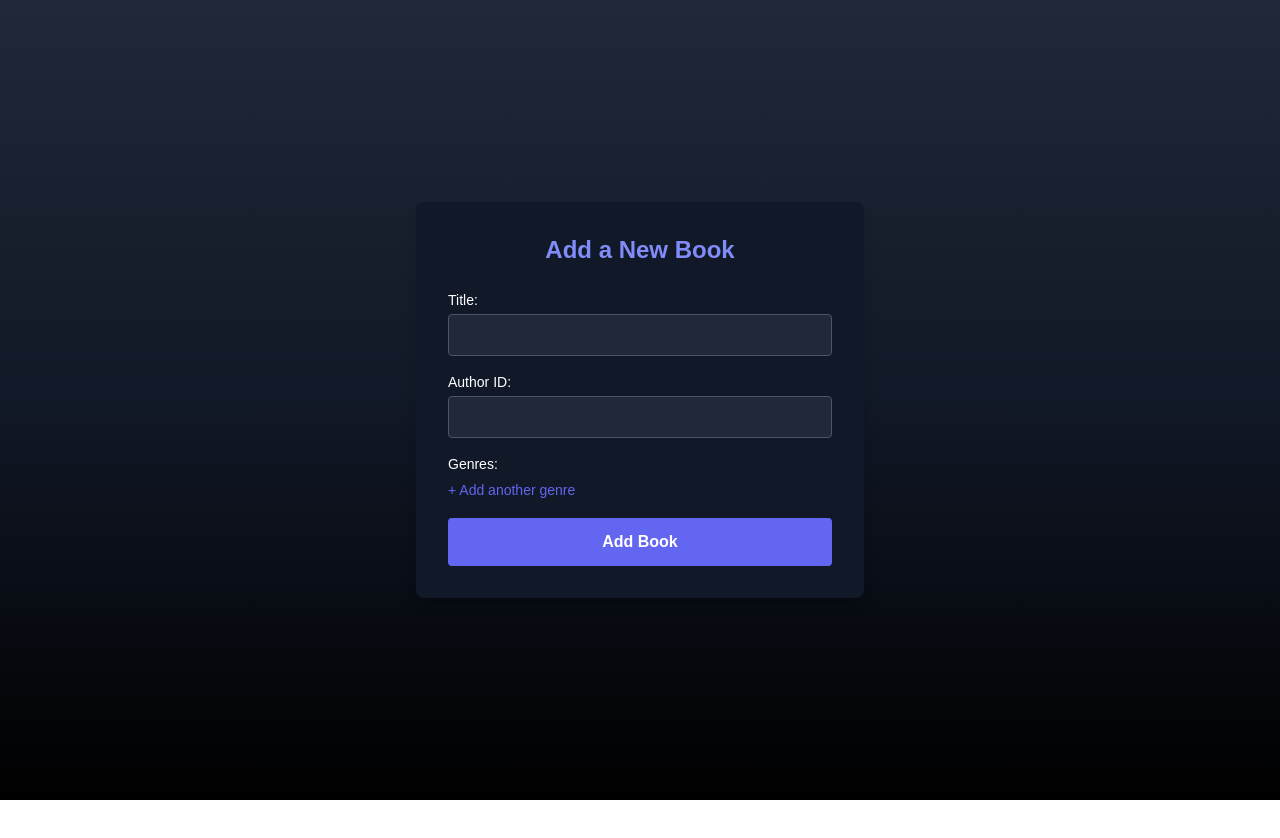
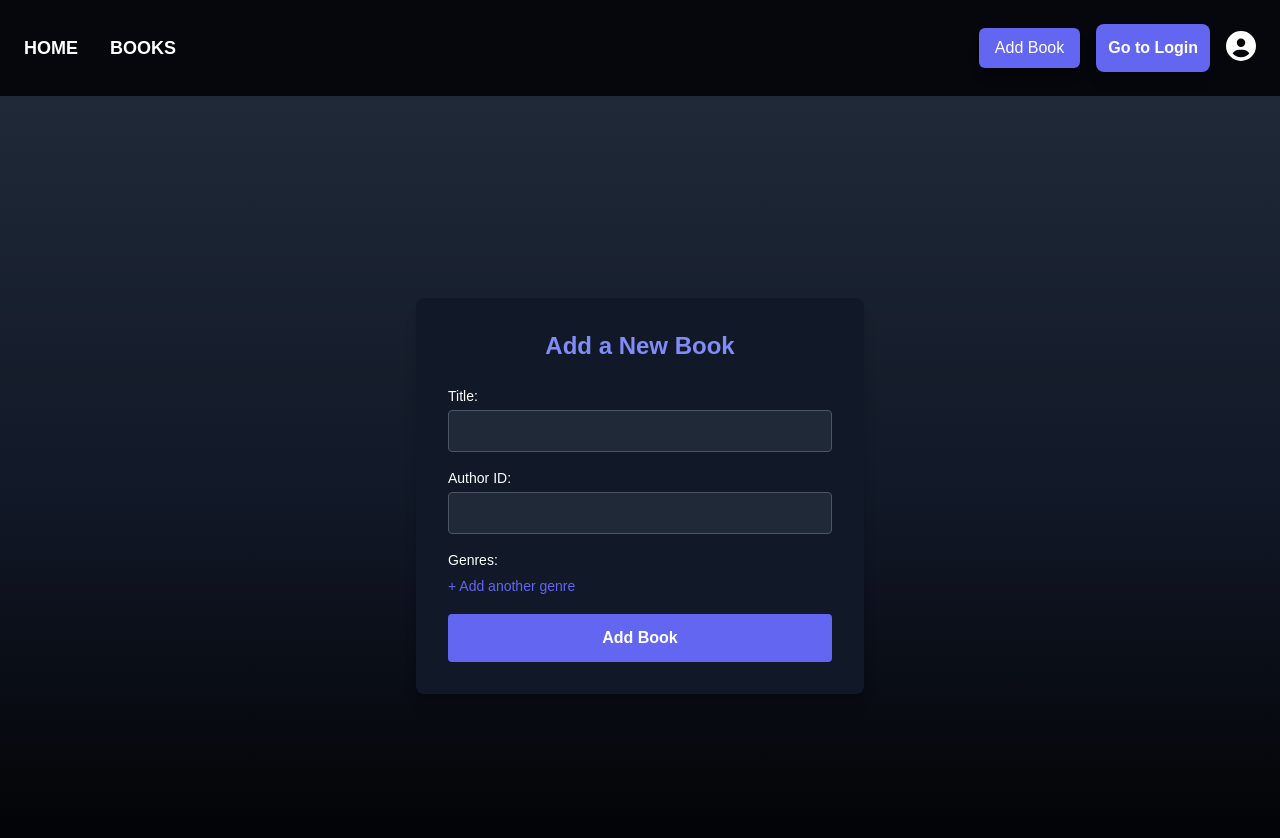
Before and after one commit to angelpoulose/Woven-Pages, a Next.js app in the folder frontend/: page /book/add in a window 1280 px wide. Shown: the top 838 px of the page. Before the commit the page ends 800 px from the top, so only its background shows below. Built offline with nearby package versions, Linux system fonts and the light colour scheme.

Commit message:
added navbar to addbook page

```diff
--- a/frontend/src/app/book/add/page.js
+++ b/frontend/src/app/book/add/page.js
@@ -1,33 +1,42 @@
-"use client";
+"use client"; // This ensures the component runs on the client side
+
 import { useEffect, useState } from "react";
 import axios from "axios";
 import Cookies from 'js-cookie';
 import { useRouter } from 'next/navigation';
+import { FontAwesomeIcon } from '@fortawesome/react-fontawesome';
+import { faUserCircle } from '@fortawesome/free-solid-svg-icons';
 
 export default function AddBook() {
-  const router = useRouter();
-  const [error, setError] = useState("");
-  const [success, setSuccess] = useState("");
+  const router = useRouter(); // Initialize the router
+  const [error, setError] = useState(""); // Handle error message
+  const [success, setSuccess] = useState(""); // Handle success message
   const [formDataToSend, setFormData] = useState({
     title: "",
     author: "",
     genre: [],
   });
 
+  // Update form data on change
   const handleChange = (e) => {
     setFormData({ ...formDataToSend, [e.target.name]: e.target.value });
   };
 
+  // Handle form submission
   const handleSubmit = (e) => {
     e.preventDefault();
-    setError('');
-    setSuccess('');
-    const token = Cookies.get('token');
+    setError(''); // Reset error message
+    setSuccess(''); // Reset success message
+    const token = Cookies.get('token'); // Get token from cookies
+
+    // If not logged in, redirect to login
     if (!token) {
       alert("You aren't logged in");
       router.push('/login');
       return;
     }
+
+    // Submit data to backend
     axios.post('http://localhost:5000/add_book',
       {
         title: formDataToSend.title,
@@ -40,10 +49,12 @@ export default function AddBook() {
           Authorization: `Bearer ${token}`,
         },
       }
-    ).then((response) => {
+    )
+    .then((response) => {
       setSuccess('Book added successfully');
-      alert('Book added');
-    }).catch((error) => {
+      alert('Book added successfully');
+    })
+    .catch((error) => {
       if (error.response && error.response.status === 403) {
         alert('Admin access required');
       } else {
@@ -53,10 +64,12 @@ export default function AddBook() {
     });
   };
 
+  // Add new genre field
   const addGenreField = () => {
     setFormData({ ...formDataToSend, genre: [...formDataToSend.genre, ""] });
   };
 
+  // Update genre on change
   const handleGenreChange = (index, value) => {
     const newGenres = [...formDataToSend.genre];
     newGenres[index] = value;
@@ -64,11 +77,52 @@ export default function AddBook() {
   };
 
   return (
+    <div className="min-h-screen bg-gray-900 text-white">
+      {/* Navigation Bar */}
+      <nav className="flex justify-between items-center p-6 bg-black bg-opacity-70 shadow-md">
+        <div className="flex space-x-8 text-lg font-semibold">
+          <a href="/" className="text-white hover:text-indigo-400 transition duration-300">
+            HOME
+          </a>
+          <a href="/books" className="text-white hover:text-indigo-400 transition duration-300">
+            BOOKS
+          </a>
+        </div>
+
+        <div className="flex items-center space-x-4">
+          <button
+            onClick={() => router.push("/book/add")} // Using the router here to navigate
+            className="bg-indigo-500 text-white px-4 py-2 rounded-md hover:bg-indigo-600 transition duration-300 shadow-lg"
+          >
+            Add Book
+          </button>
+
+          <button
+            onClick={() => router.push("/login")} // Using the router to navigate to login
+            className="p-3 bg-indigo-500 text-white rounded-lg font-semibold hover:bg-indigo-600 shadow-lg transition duration-300"
+          >
+            Go to Login
+          </button>
+
+          <button
+            onClick={() => router.push(`/user/2`)} // Using the router to navigate to a user profile (dummy user ID)
+            className="text-white hover:text-indigo-400 transition duration-300"
+          >
+            <FontAwesomeIcon icon={faUserCircle} className="text-3xl" />
+          </button>
+        </div>
+      </nav>
+
+      {/* Book Form */}
       <div className="min-h-screen bg-gradient-to-b from-gray-800 via-gray-900 to-black text-white flex justify-center items-center">
         <div className="bg-gray-900 p-8 rounded-lg shadow-lg max-w-md w-full">
           <h2 className="text-2xl font-semibold mb-6 text-center text-indigo-400">Add a New Book</h2>
+
+          {/* Error and Success Messages */}
           {error && <p className="bg-red-500 text-white p-2 mb-4 rounded">{error}</p>}
           {success && <p className="bg-green-500 text-white p-2 mb-4 rounded">{success}</p>}
+
+          {/* Form for adding a new book */}
           <form onSubmit={handleSubmit} className="space-y-4">
             {/* Title Field */}
             <div>
@@ -96,7 +150,7 @@ export default function AddBook() {
               />
             </div>
 
-          {/* Genres */}
+            {/* Genres Field */}
             <div>
               <label className="block text-sm font-medium mb-1">Genres:</label>
               {formDataToSend.genre.map((genre, index) => (
@@ -131,5 +185,6 @@ export default function AddBook() {
           </form>
         </div>
       </div>
+    </div>
   );
 }
```
Lines whose indentation alone changed are shown as unchanged.
